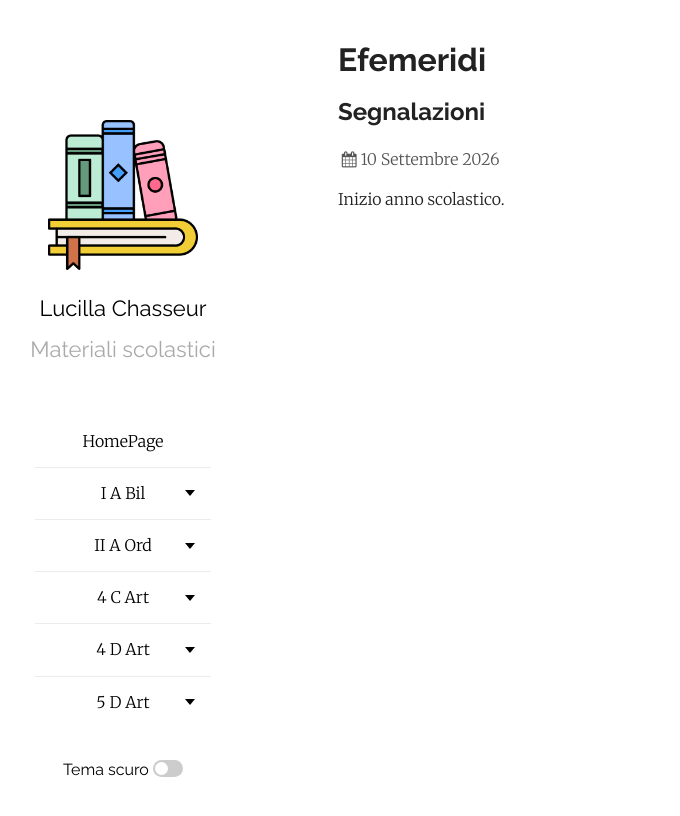
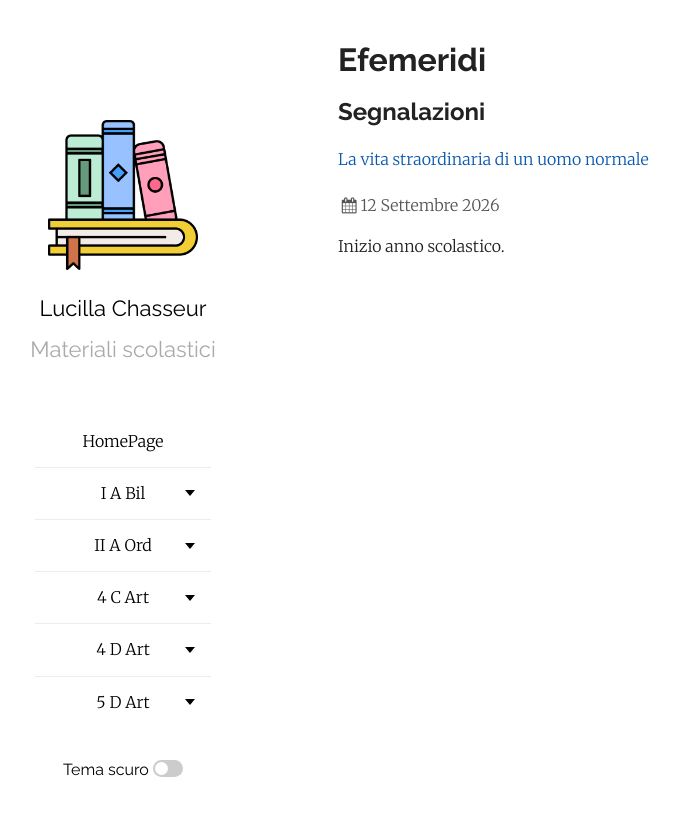
Before and after one commit to efemeridi/efemeridi.github.io, a Jekyll site: the page built from index.md, in a window 1280 px wide. Shown: the top 816 px of the page, without its empty margins (62-742 px from the left). Built offline with Jekyll 4.4.1, drawn with Linux system fonts in a browser that asks for light colours; our own code applies the rules of GitHub Pages for plain Markdown files.

Commit message:
Update index.md with new event entry
Added a new entry for 'La vita straordinaria di un uomo normale' with the date 12 Settembre 2026 and removed the previous date entry.

```diff
--- a/index.md
+++ b/index.md
@@ -5,7 +5,7 @@ layout: page
 # Efemeridi
 
 ## Segnalazioni
-
-<div class="post-date"><i class="icon-calendar"></i>10 Settembre 2026</div>
+[La vita straordinaria di un uomo normale](/https://open.spotify.com/episode/2Y0OZA5t6NLfxWEzNZBnlI?si=c0de5a4971844b57/)
+<div class="post-date"><i class="icon-calendar"></i>12 Settembre 2026</div>
 
 Inizio anno scolastico.
```
